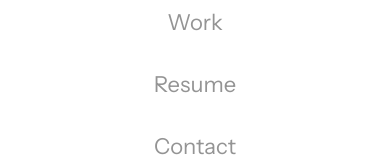
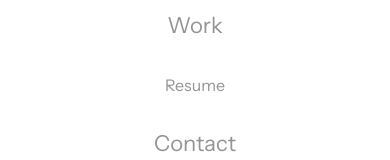
Before and after one commit to brittshook/portfolio, a React (Vite) app: page /about in a window 390 px wide. Both pictures are taken after a click on the button 347 px from the left and 46 px from the top of the page. Shown: the part 399-559 px from the top of the page. Built offline with nearby package versions, Linux system fonts and the light colour scheme.

Commit message:
mobile reponsiveness fixes

```diff
--- a/src/components/Menu.tsx
+++ b/src/components/Menu.tsx
@@ -20,6 +20,19 @@
             onClick={activeItem === path ? onClick : undefined}
           >
             {path.startsWith("/") ? (
+              path.startsWith("/pdf") ? (
+                <a
+                  className={`capitalize ${
+                    activeItem === path
+                      ? "text-t-primary hover:text-t-primary font-bold cursor-default"
+                      : "text-t-secondary-light  hover:text-t-secondary-dark cursor-pointer"
+                  } hover:no-underline`}
+                  href={path}
+                  target="_blank"
+                >
+                  {item}
+                </a>
+              ) : (
                 <Link
                   className={`capitalize ${
                     activeItem === path
@@ -30,6 +43,7 @@
                 >
                   {item}
                 </Link>
+              )
             ) : (
               <a href={path}>{item}</a>
             )}
--- a/src/pages/About.tsx
+++ b/src/pages/About.tsx
@@ -60,7 +60,7 @@
         <h2 className="text-base mb-2.5 font-bold max-sm:text-lg">
           My toolkit includes...
         </h2>
-        <div className="grid grid-cols-2 grid-rows-2 gap-y-8">
+        <div className="grid grid-cols-2 grid-rows-2 gap-y-8 max-md:grid-cols-1 max-md:grid-rows-4">
           <Tools
             customHeading="Languages"
             toolNames={["HTML", "CSS", "JavaScript", "TypeScript", "Python"]}
```
Lines whose indentation alone changed are shown as unchanged.
